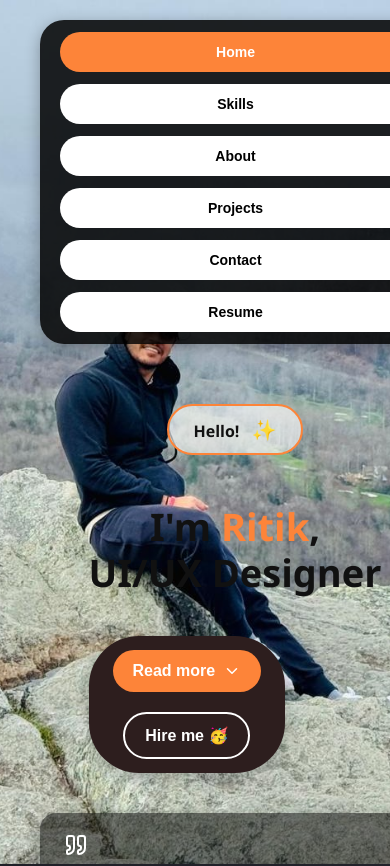
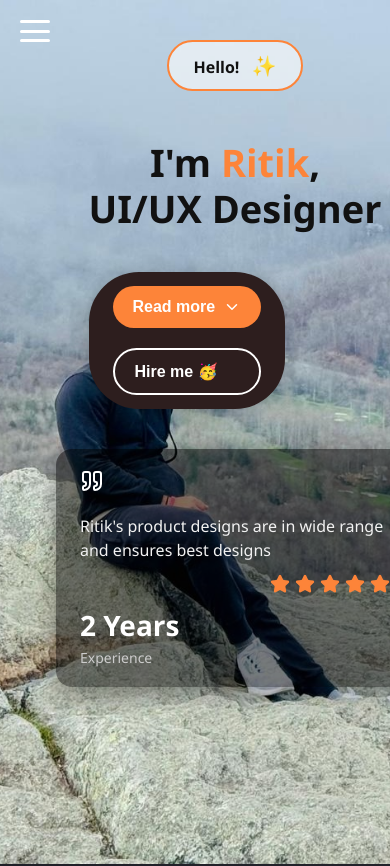
Before and after one commit to Parzzii/portfolio, a React (Create React App) app: page / in a window 390 px wide. Shown: the top 866 px of the page. Built offline with nearby package versions, Linux system fonts and the light colour scheme.

Commit message:
css for mobile

```diff
--- a/src/components/HeroSection.jsx
+++ b/src/components/HeroSection.jsx
@@ -3,9 +3,16 @@ import { ChevronDown, Quote, Star } from "lucide-react";
 import "../styles/HeroSection.css";
 import { FiMail } from "react-icons/fi";
 import { FaLinkedin, FaFileDownload } from "react-icons/fa";
+import { useState } from "react";
+import { useEffect } from "react";
 
 export default function HeroSection() {
   const navItems = ["Home", "Skills", "About", "Projects", "Contact", "Resume"];
+  const [menuOpen, setMenuOpen] = useState(false);
+  useEffect(() => {
+    document.body.style.overflow = menuOpen ? "hidden" : "auto";
+  }, [menuOpen]);
+
   const stars = Array(5).fill(null);
 
   // Updated Hero Section with orange theme
@@ -37,6 +44,49 @@ export default function HeroSection() {
             zIndex: -1,
           }}
         />
+        {/* Global Hamburger Button */}
+        <div className="hamburger-global">
+          <div className="hamburger" onClick={() => setMenuOpen(!menuOpen)}>
+            <span />
+            <span />
+            <span />
+          </div>
+        </div>
+
+        {menuOpen && (
+          <div className="mobile-menu-overlay" onClick={() => setMenuOpen(false)}>
+            <nav className="mobile-navbar" onClick={(e) => e.stopPropagation()}>
+              {navItems.map((item, idx) => (
+                <button
+                  key={idx}
+                  className={`nav-button ${item === "Home" ? "active" : ""}`}
+                  onClick={() => {
+                    const targetId = item === "Skills" ? "skills" : item === "About" ? "experience" : item === "Projects" ? "projects" : item === "Contact" ? "contact" : item === "Resume" ? null : "";
+
+                    if (item === "Resume") {
+                      const link = document.createElement("a");
+                      link.href = "/Ritik resume 2025.pdf";
+                      link.download = "Ritik resume 2025.pdf";
+                      link.click();
+                      return;
+                    }
+
+                    if (targetId) {
+                      const target = document.getElementById(targetId);
+                      if (target) {
+                        window.scrollTo({ top: target.offsetTop, behavior: "smooth" });
+                      }
+                    }
+
+                    setMenuOpen(false);
+                  }}
+                >
+                  {item}
+                </button>
+              ))}
+            </nav>
+          </div>
+        )}
 
         <div className="hero-inner">
           <nav className="navbar">
--- a/src/styles/HeroSection.css
+++ b/src/styles/HeroSection.css
@@ -1,9 +1,198 @@
-/* Tablet: medium screens */
-@media (max-width: 1024px) {
+.hero-section {
+  background-size: cover;
+  background-position: center;
+  background-repeat: no-repeat;
+  height: 100vh;
+  width: 100%;
+  position: relative;
+  display: flex;
+  flex-direction: column;
+  justify-content: space-between;
+  font-family: "Segoe UI", sans-serif;
+}
+
+.hero-inner {
+  width: 100%;
+  max-width: 1440px;
+  margin: 0 auto;
+  padding: 0 40px;
+  display: flex;
+  flex-direction: column;
+  align-items: center;
+  position: relative;
+  z-index: 3;
+}
+
+.navbar {
+  display: flex;
+  justify-content: center;
+  align-items: center;
+  flex-wrap: wrap;
+  gap: 16px;
+  margin: 0 auto 40px;
+  background: rgba(0, 0, 0, 0.85);
+  padding: 16px 24px;
+  border-radius: 50px;
+  box-shadow: 0 4px 15px rgba(0, 0, 0, 0.3);
+  max-width: 90%;
+}
+
+.nav-button {
+  padding: 12px 24px;
+  font-size: 16px;
+  font-weight: 600;
+  border: none;
+  border-radius: 50px;
+  background-color: white;
+  color: black;
+  transition: all 0.3s ease;
+  cursor: pointer;
+  white-space: nowrap;
+}
+
+.nav-button:hover,
+.nav-button.active {
+  background-color: #fd8439;
+  color: white;
+}
+
+.hero-content {
+  flex: 1;
+  display: flex;
+  justify-content: space-between;
+  align-items: center;
+  height: 100%;
+  margin-top: 40px;
+  width: 100%;
+}
+
+.left-side {
+  flex: 1;
+}
+
+.hello-bubble {
+  display: inline-block;
+  padding: 10px 24px;
+  border: 2px solid #fd8439;
+  border-radius: 30px;
+  font-weight: 600;
+  font-size: 16px;
+  margin-bottom: 24px;
+  background: rgba(255, 255, 255, 0.6);
+  color: #111;
+}
+
+.hello-squiggle {
+  color: #fd8439;
+  font-size: 20px;
+  margin-left: 8px;
+}
+
+.title {
+  font-size: 60px;
+  font-weight: 800;
+  line-height: 1.2;
+  color: #111;
+  margin-bottom: 40px;
+}
+
+.highlight {
+  color: #fd8439;
+}
+
+.button-group {
+  display: flex;
+  gap: 20px;
+  background-color: #2d1e1e;
+  padding: 14px 24px;
+  border-radius: 50px;
+  width: fit-content;
+  box-shadow: 0 4px 20px rgba(0, 0, 0, 0.25);
+}
+
+.read-more,
+.hire-me {
+  border: none;
+  font-weight: 600;
+  font-size: 16px;
+  padding: 12px 20px;
+  border-radius: 35px;
+  cursor: pointer;
+  display: flex;
+  align-items: center;
+  gap: 8px;
+  transition: background 0.3s ease;
+}
+
+.read-more {
+  background-color: #fd8439;
+  color: white;
+}
+
+.read-more:hover,
+.hire-me:hover {
+  background-color: #00a05b;
+  color: white;
+}
+
+.hire-me {
+  background-color: transparent;
+  color: white;
+  border: 2px solid white;
+}
+
+.right-side {
+  position: absolute;
+  bottom: 100px;
+  right: 40px;
+  max-width: 420px;
+  z-index: 3;
+}
+
+.testimonial-box {
+  background: rgba(0, 0, 0, 0.5);
+  padding: 20px 24px;
+  border-radius: 16px;
+  color: white;
+  text-align: left;
+  box-shadow: 0 8px 24px rgba(0, 0, 0, 0.4);
+}
+
+.quote-text {
+  font-size: 16px;
+  line-height: 1.5;
+}
+
+.stars {
+  margin-top: 10px;
+  display: flex;
+  justify-content: flex-end;
+  gap: 5px;
+}
+
+.experience h2 {
+  font-size: 28px;
+  font-weight: 700;
+  margin: 10px 0 0;
+}
+
+.experience p {
+  font-size: 14px;
+  margin: 4px 0 0;
+  color: #ccc;
+}
+
+/* Responsive navbar */
+@media (max-width: 768px) {
+  .navbar {
+    display: none !important;
+  }
+
   .hero-content {
     flex-direction: column;
     align-items: center;
     text-align: center;
+    margin-top: 20px;
   }
 
   .right-side {
@@ -13,58 +202,231 @@
   }
 
   .title {
-    font-size: 48px;
+    font-size: 38px;
   }
 
   .button-group {
     flex-direction: column;
-    align-items: center;
+  }
+
+  .experience-section {
+    padding: 80px 20px;
+  }
+
+  .experience-list {
+    gap: 40px;
+  }
+
+  .experience-row {
+    flex-direction: column;
+    align-items: flex-start;
+    gap: 20px;
+  }
+
+  .experience-box,
+  .role-card {
+    width: 100%;
+    text-align: left;
+  }
+
+  .dot {
+    margin: 0 auto;
   }
 }
-img {
-  max-width: 100%;
-  height: auto;
+.mobile-nav-toggle {
+  position: absolute;
+  top: 20px;
+  left: 20px;
+  z-index: 1000;
+  cursor: pointer;
 }
 
-/* Mobile: small screens */
+.hamburger {
+  display: flex;
+  flex-direction: column;
+  gap: 6px;
+}
+
+.hamburger span {
+  width: 28px;
+  height: 3px;
+  background: white;
+  border-radius: 2px;
+  transition: all 0.3s ease;
+}
+
+/* Hamburger animation (optional) */
+.hamburger.open span:nth-child(1) {
+  transform: rotate(45deg) translateY(8px);
+}
+.hamburger.open span:nth-child(2) {
+  opacity: 0;
+}
+.hamburger.open span:nth-child(3) {
+  transform: rotate(-45deg) translateY(-8px);
+}
+
+.mobile-menu-overlay {
+  position: fixed;
+  top: 0;
+  left: 0;
+  width: 100vw;
+  height: 100vh;
+  background: rgba(15, 15, 15, 0.6);
+  backdrop-filter: blur(6px);
+  display: flex;
+  justify-content: center;
+  align-items: center;
+  z-index: 999;
+  overflow: hidden; /* prevents dragging */
+}
+
+.mobile-navbar {
+  background: #1a1a1a;
+  padding: 30px 24px;
+  border-radius: 20px;
+  width: 90%;
+  max-width: 360px;
+  box-shadow: 0 8px 30px rgba(0, 0, 0, 0.25);
+  display: flex;
+  flex-direction: column;
+  align-items: center;
+  gap: 18px;
+  overflow: hidden;
+}
+
+.mobile-navbar .nav-button {
+  padding: 14px 20px;
+  font-size: 16px;
+  font-weight: 600;
+  border-radius: 40px;
+  background: white;
+  color: black;
+  transition: all 0.3s ease;
+}
+@media (min-width: 769px) {
+  .mobile-menu-overlay,
+  .mobile-nav-toggle {
+    display: none !important;
+  }
+}
+
 @media (max-width: 768px) {
-  .hero-inner {
-    padding: 0 20px;
+  .navbar {
+    display: none !important;
   }
+}
 
-  .title {
-    font-size: 38px;
+.mobile-navbar .nav-button.active {
+  background: #fd8439;
+  color: white;
+}
+
+.mobile-navbar .nav-button:hover {
+  background: #00a05b;
+  color: white;
+}
+
+.mobile-menu-overlay {
+  transition: all 0.3s ease-in-out;
+}
+@media (max-width: 768px) {
+  .navbar {
+    display: none !important;
   }
-
-  .hello-bubble {
-    font-size: 14px;
-    padding: 8px 18px;
-  }
-
-  .nav-button {
-    padding: 10px 20px;
-    font-size: 14px;
-  }
-
-  .button-group {
-    flex-direction: column;
-    gap: 12px;
+}
+@media (max-width: 768px) {
+  .right-side {
+    position: relative;
+    bottom: auto;
+    right: auto;
+    max-width: 100%;
+    padding: 0 16px;
+    margin-top: 30px;
+    display: flex;
+    justify-content: center;
   }
 
   .testimonial-box {
-    padding: 16px;
+    width: 100%;
+    max-width: 360px;
+    padding: 20px;
+    border-radius: 16px;
+    text-align: left;
+    box-shadow: none;
+    background: rgba(0, 0, 0, 0.7);
   }
 
-  .hero-content {
-    flex-direction: column;
-    margin-top: 20px;
+  .quote-text {
+    font-size: 15px;
+    color: #f2f2f2;
+    margin-bottom: 12px;
   }
 
-  .right-side {
-    position: static;
-    margin-top: 40px;
-    max-width: 100%;
+  .stars {
+    justify-content: flex-start;
+    margin-bottom: 12px;
   }
+
+  .experience h2 {
+    font-size: 22px;
+    margin: 10px 0 4px;
+  }
+
+  .experience p {
+    font-size: 13px;
+    color: #ddd;
+    margin: 0;
+  }
+}
+/* Hide hamburger menu on desktop */
+@media (min-width: 769px) {
+  .mobile-nav-toggle,
+  .mobile-menu-overlay {
+    display: none !important;
+  }
+}
+
+/* Hide desktop navbar on mobile */
+@media (max-width: 768px) {
+  .navbar {
+    display: none !important;
+  }
+}
+
+.hamburger-global {
+  position: fixed;
+  top: 20px;
+  left: 20px;
+  z-index: 1001;
+}
+
+.hamburger {
+  width: 30px;
+  height: 22px;
+  display: flex;
+  flex-direction: column;
+  justify-content: space-between;
+  cursor: pointer;
+}
+
+.hamburger span {
+  height: 3px;
+  width: 100%;
+  background: white;
+  border-radius: 5px;
+  transition: all 0.3s ease;
+}
+
+/* Transform to X */
+.hamburger.open span:nth-child(1) {
+  transform: rotate(45deg) translate(5px, 5px);
+}
+.hamburger.open span:nth-child(2) {
+  opacity: 0;
+}
+.hamburger.open span:nth-child(3) {
+  transform: rotate(-45deg) translate(5px, -5px);
 }
 
 /* //////////////////////////////////////////////////////////////Hero Section///////////////////////////////////////// */
```
